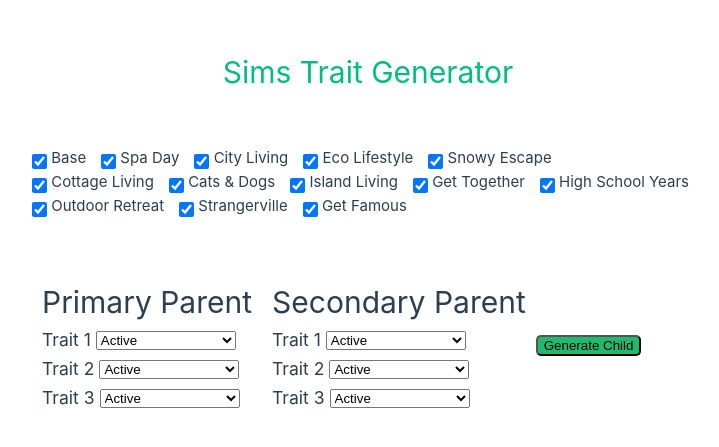
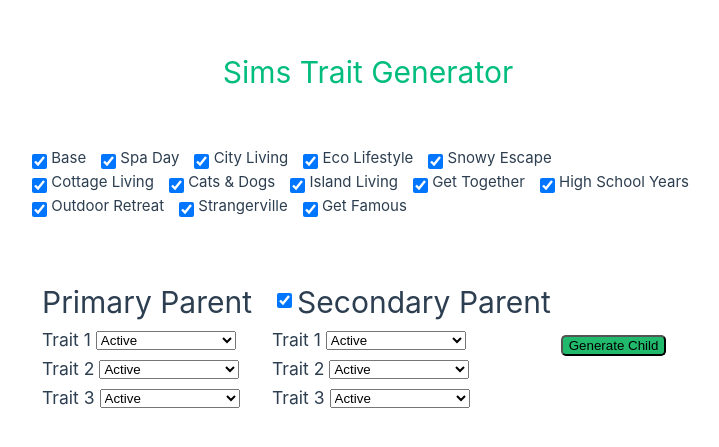
Before and after one commit to ttshowbiz/sims-trait-generator, a Vue app: page / in a window 1280 px wide. Shown: the part 165-612 px from the top of the page, without its empty margins (272-991 px from the left). Built offline with nearby package versions, Linux system fonts and the light colour scheme.

Commit message:
Allow only using one parent

```diff
--- a/src/App.vue
+++ b/src/App.vue
@@ -36,22 +36,25 @@
         </div>
       </div>
       <div id="secondaryParent" class="parent">
-        <h1>Secondary Parent</h1>
+        <div style="display:flex; flex-direction: row; align-items: center;">
+          <input style="margin: 5px" type="checkbox" id="parent2" name="useSecondParent" value="SecondaryParent" @change="toggle_parent($event)" checked>
+          <h1>Secondary Parent</h1>
+        </div>
         <div class="trait-selector">
           <h3>Trait 1</h3>
-          <select @change="$event => update_parent($event, 0, 2)">
+          <select @change="$event => update_parent($event, 0, 2)" :disabled="this.parent_2_disabled">
             <option v-for="trait in traits" v-bind:value="trait.name">{{ trait.name }}</option>
           </select>
         </div>
         <div class="trait-selector">
           <h3>Trait 2</h3>
-          <select @change="$event => update_parent($event, 1, 2)">
+          <select @change="$event => update_parent($event, 1, 2)" :disabled="this.parent_2_disabled">
             <option v-for="trait in traits" v-bind:value="trait.name">{{ trait.name }}</option>
           </select>
         </div>
         <div class="trait-selector">
           <h3>Trait 3</h3>
-          <select @change="$event => update_parent($event, 1, 2)">
+          <select @change="$event => update_parent($event, 1, 2)" :disabled="this.parent_2_disabled">
             <option v-for="trait in traits" v-bind:value="trait.name">{{ trait.name }}</option>
           </select>
         </div>
@@ -109,7 +112,8 @@
           teen_trait: "teen",
           adult_trait: "adult",
           parent_1_traits: [defaultTraits[0].name, defaultTraits[0].name, defaultTraits[0].name],
-          parent_2_traits: [defaultTraits[0].name, defaultTraits[0].name, defaultTraits[0].name]
+          parent_2_traits: [defaultTraits[0].name, defaultTraits[0].name, defaultTraits[0].name],
+          parent_2_disabled: false
         }
     },
     computed: {
@@ -119,7 +123,9 @@
       parent_traits() {
         let parent_traits = []
         this.parent_1_traits.forEach(trait => parent_traits.push(trait))
-        this.parent_2_traits.forEach(trait => parent_traits.push(trait))
+
+        if(!this.parent_2_disabled)
+          this.parent_2_traits.forEach(trait => parent_traits.push(trait))
 
         return parent_traits
       }
@@ -203,11 +209,19 @@
       generate_trait(num_inherited_traits) {
         let inherit = this.should_inherit_trait(num_inherited_traits)
 
+        console.log(this.parent_traits)
+
         if(inherit) {
           return this.parent_traits[this.get_random_int(this.parent_traits.length)]
         } else {
           return this.traits[this.get_random_int(this.traits.length)].name
         }
+      },
+      toggle_parent(event) {
+        if(event.currentTarget.checked)
+          this.parent_2_disabled = false
+        else
+          this.parent_2_disabled = true
       }
     }
 }
```
